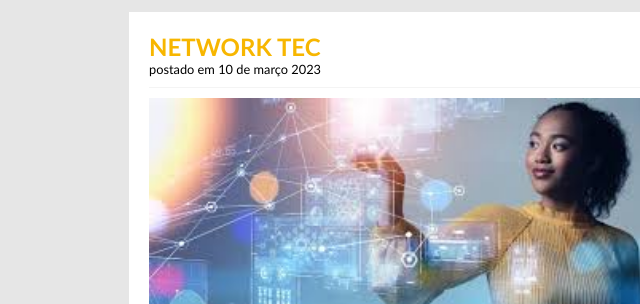
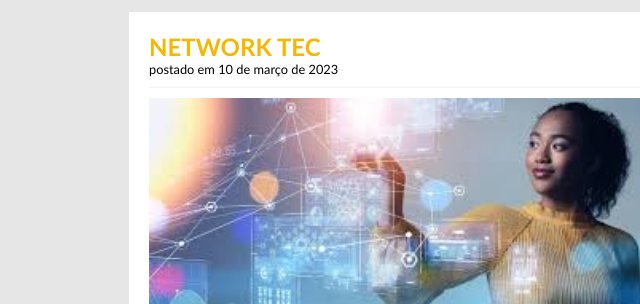
Before and after one commit to rafaeldasilvamuniz/projeto, a plain HTML site: page index.html in a window 1280 px wide. Shown: the part 426-730 px from the top of the page, 51-691 px from the left. Drawn offline with Linux system fonts and the light colour scheme.

Commit message:
Add files via upload

```diff
--- a/index.html
+++ b/index.html
@@ -44,7 +44,7 @@
 			<!-- abertura postagem -->
 			<div class="postagem">
 				<h2>NETWORK TEC</h2>
-				<span class="data-postagem">postado em 10 de março 2023</span>
+				<span class="data-postagem">postado em 10 de março de 2023</span>
 				<img width="620px" src="imagens/HiTech.jpg" alt="HiTech">
 				<p>
 					Lorem ipsum dolor sit amet, consectetur adipiscing elit. Nunc et scelerisque quam. Class aptent taciti sociosqu ad litora torquent per conubia nostra, per inceptos himenaeos. Praesent nulla turpis, gravida at nunc eu, luctus aliquam justo. Praesent eget risus vehicula
```
